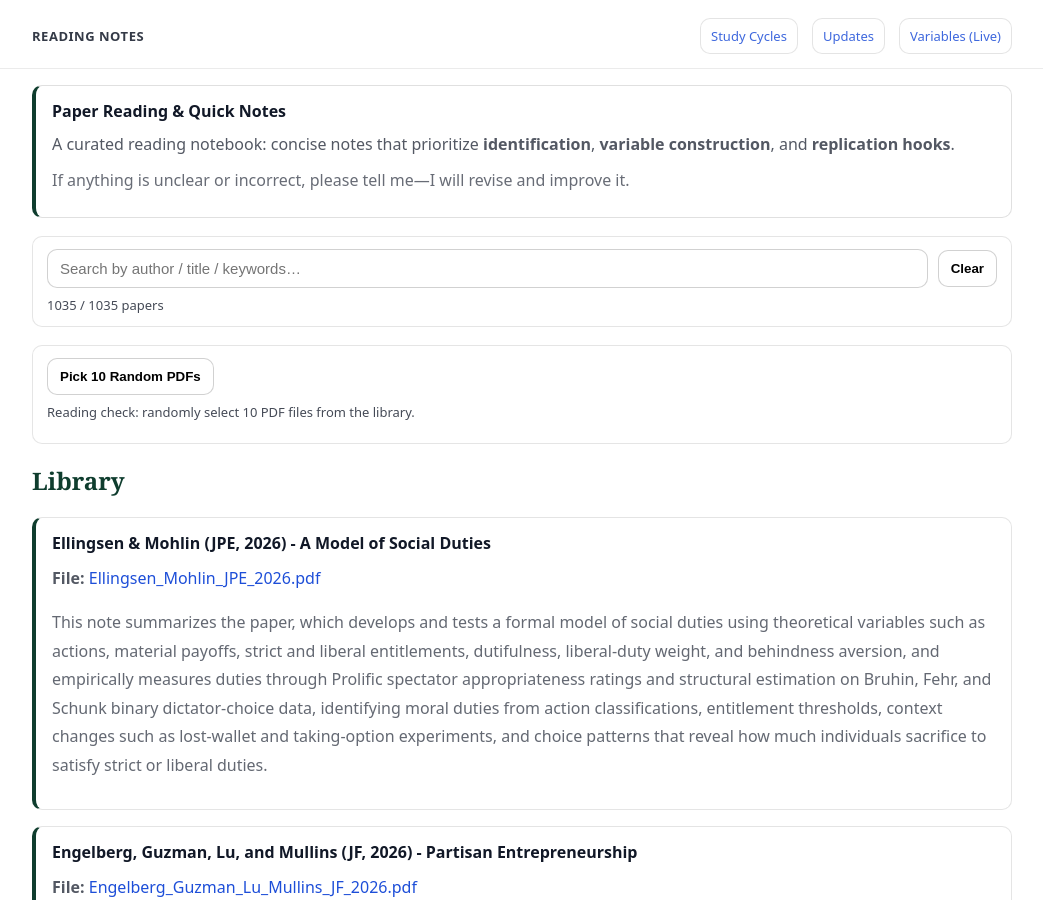
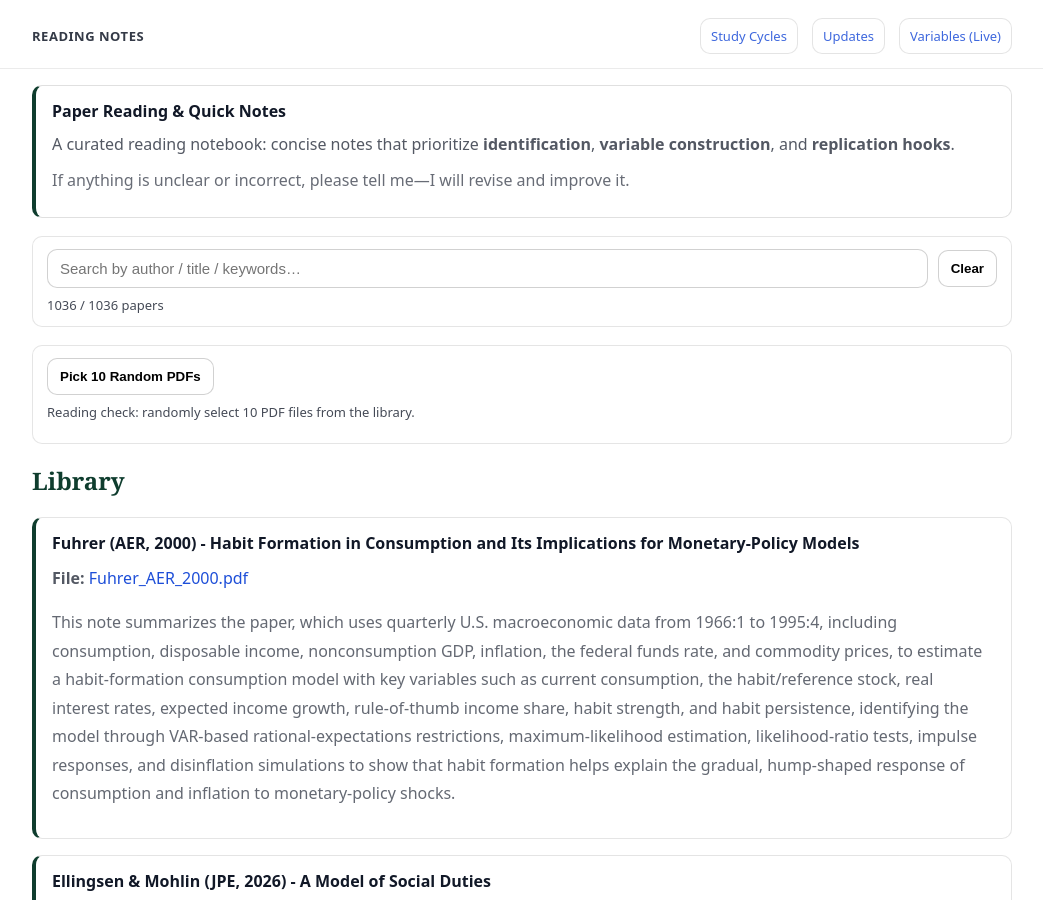
Before and after one commit to yaxinzn/study-archive, a Jekyll site: the page built from reading/index.md, in a window 1280 px wide and 900 px high. Shown: the whole window, without its empty margins (118-1161 px from the left). Built offline with Jekyll 4.4.1, drawn with Linux system fonts in a browser that asks for light colours.

Commit message:
Reading: add/update Fuhrer_AER_2000.pdf

```diff
--- a/_data/reading.yml
+++ b/_data/reading.yml
@@ -1,3 +1,7 @@
+- title: "Fuhrer (AER, 2000) - Habit Formation in Consumption and Its Implications for Monetary-Policy Models"
+  file: "Fuhrer_AER_2000.pdf"
+  desc: "This note summarizes the paper, which uses quarterly U.S. macroeconomic data from 1966:1 to 1995:4, including consumption, disposable income, nonconsumption GDP, inflation, the federal funds rate, and commodity prices, to estimate a habit-formation consumption model with key variables such as current consumption, the habit/reference stock, real interest rates, expected income growth, rule-of-thumb income share, habit strength, and habit persistence, identifying the model through VAR-based rational-expectations restrictions, maximum-likelihood estimation, likelihood-ratio tests, impulse responses, and disinflation simulations to show that habit formation helps explain the gradual, hump-shaped response of consumption and inflation to monetary-policy shocks."
+
 - title: "Ellingsen & Mohlin (JPE, 2026) - A Model of Social Duties"
   file: "Ellingsen_Mohlin_JPE_2026.pdf"
   desc: "This note summarizes the paper, which develops and tests a formal model of social duties using theoretical variables such as actions, material payoffs, strict and liberal entitlements, dutifulness, liberal-duty weight, and behindness aversion, and empirically measures duties through Prolific spectator appropriateness ratings and structural estimation on Bruhin, Fehr, and Schunk binary dictator-choice data, identifying moral duties from action classifications, entitlement thresholds, context changes such as lost-wallet and taking-option experiments, and choice patterns that reveal how much individuals sacrifice to satisfy strict or liberal duties."
```
Also changed, not shown: 1 other file.
